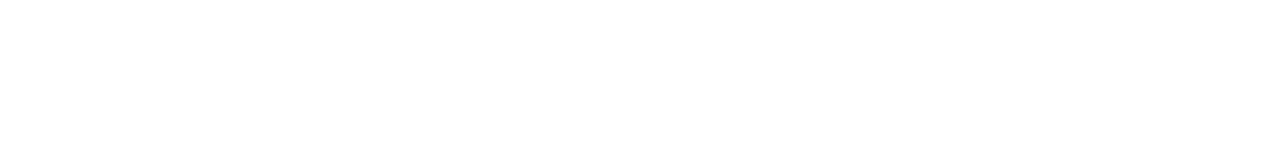
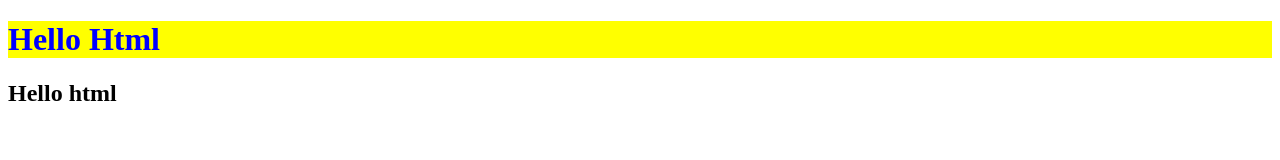
Before and after one commit to Manggo-bit/2025_sarang, a plain HTML site: page day05/ex04.html in a window 1280 px wide. Drawn offline with Linux system fonts and the light colour scheme.

Commit message:
7주차 ex04

```diff
--- a/day05/ex04.html
+++ b/day05/ex04.html
@@ -3,9 +3,17 @@
 <head>
     <meta charset="UTF-8">
     <meta name="viewport" content="width=device-width, initial-scale=1.0">
-    <title>Document</title>
+    <title>ex04</title>
+
+    <style>
+        h1 {
+            color : blue;
+            background-color: yellow;
+        }
+    </style>
 </head>
 <body>
-
+    <h1> Hello Html </h1>
+    <h2> Hello html</h2>
 </body>
 </html>
```
